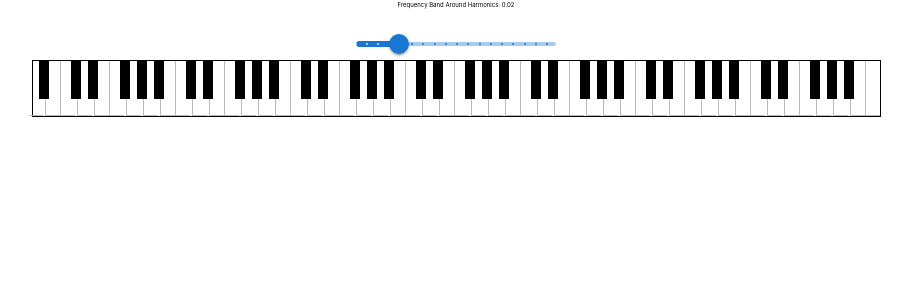
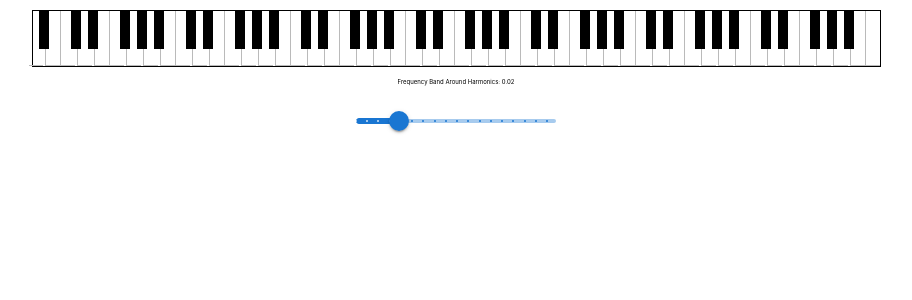
Before and after one commit to jedwards2/piano-app, a React (Create React App) app: page / in a window 1280 px wide. Shown: the top 300 px of the page, without its empty margins (184-1096 px from the left). Built offline with nearby package versions, Linux system fonts and the light colour scheme.

Commit message:
refactored state

```diff
--- a/src/App.css
+++ b/src/App.css
@@ -15,6 +15,7 @@ html, body {
 
 .piano--div {
   border: 1px solid black;
+  margin: 10px
 }
 
 .white,
--- a/src/App.js
+++ b/src/App.js
@@ -5,9 +5,15 @@ import Slider from "@mui/material/Slider";
 
 function App() {
   const [freqBand, setFreqBand] = useState(0.02);
+  const [currentPartials, setCurrentPartials] = useState([]);
 
   return (
     <div className="app">
+      <PianoDiv
+        freqBand={freqBand}
+        currentPartials={currentPartials}
+        setCurrentPartials={setCurrentPartials}
+      />
       <div>
         <p>Frequency Band Around Harmonics: {freqBand}</p>
       </div>
@@ -21,8 +27,6 @@ function App() {
           onChange={(e) => setFreqBand(e.target.value)}
         />
       </div>
-
-      <PianoDiv freqBand={freqBand} />
     </div>
   );
 }
--- a/src/components/PianoDiv.js
+++ b/src/components/PianoDiv.js
@@ -1,12 +1,10 @@
 import { data } from "../freqTest";
 import PianoKey from "./PianoKey";
 import findNotes from "../freqTest";
-import { useState } from "react";
 
-function PianoDiv({ freqBand }) {
-  const [chosenNotes, setChosenNotes] = useState([]);
+function PianoDiv({ freqBand, currentPartials, setCurrentPartials }) {
   const noteClick = (note) => {
-    setChosenNotes(findNotes(note.num, freqBand));
+    setCurrentPartials(findNotes(note.num, freqBand));
   };
 
   let keys = data.map((noteObj) => {
@@ -15,7 +13,7 @@ function PianoDiv({ freqBand }) {
         note={noteObj}
         key={noteObj.name}
         noteClick={noteClick}
-        chosenNotes={chosenNotes}
+        chosenNotes={currentPartials}
       />
     );
   });
```
